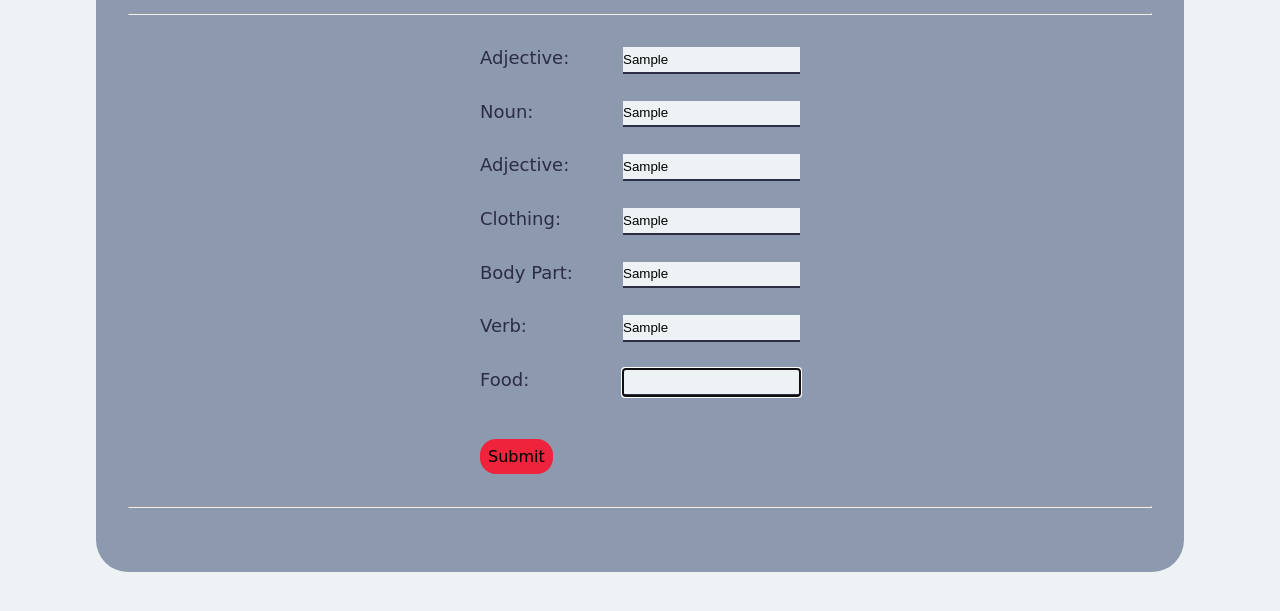
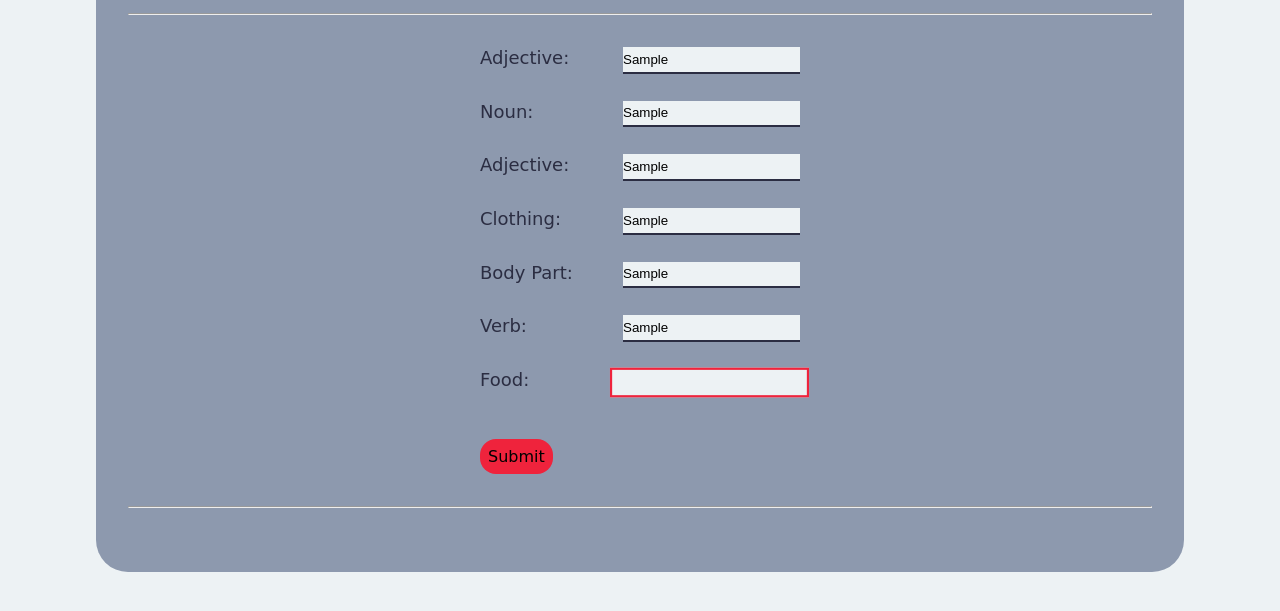
Before and after one commit to amturner/CodeLabs-Prework-FinalProject, a plain HTML site: page index.html in a window 1280 px wide. Both pictures are taken after typing "Sample", "Sample", "Sample", "Sample", "Sample", "Sample" into the empty fields and a click on the button "Submit". Shown: the part 137-748 px from the top of the page. Drawn offline with Linux system fonts and the light colour scheme; a web font is replaced by a local one.

Commit message:
Updated style.css to better highlight inputs

```diff
--- a/css/style.css
+++ b/css/style.css
@@ -82,9 +82,15 @@ form fieldset {
 
 input {
     border: none;
+    outline: none;
     border-bottom: 2px solid #2b2d42;
     background-color: #edf2f4;
     height: 2em;
+}
+
+input:focus {
+    transform: scale(1.1);
+    border: 2px solid #ef233c;
 }
 
 .mad-lib {
```
